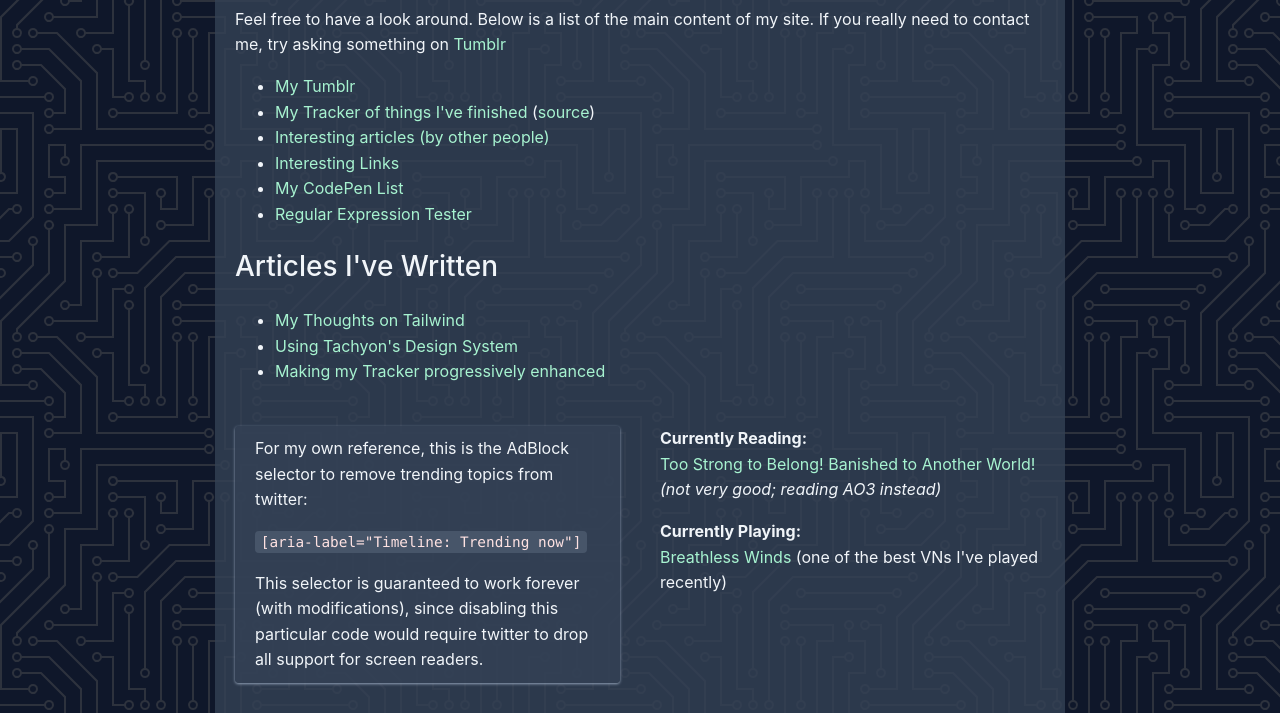
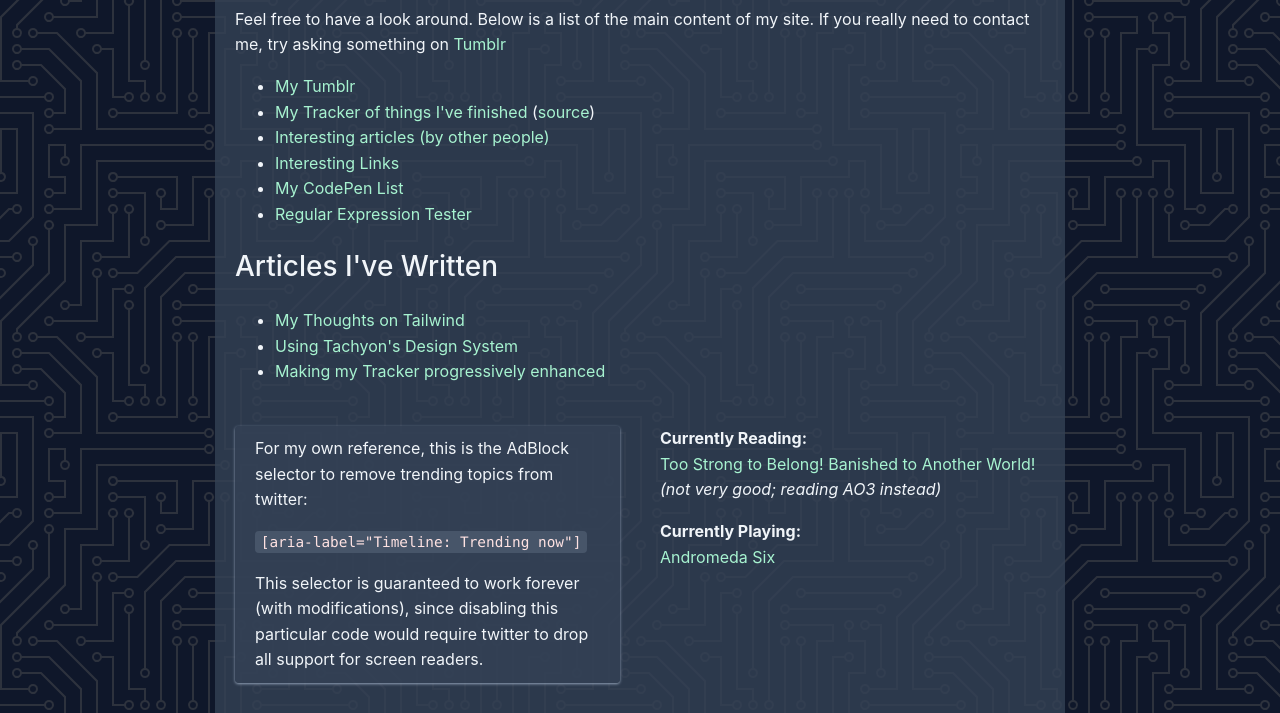
Before and after one commit to armornick/neocities-armornick, an Eleventy site: page index.html in a window 1280 px wide. Shown: the part 128-841 px from the top of the page. Built offline with nearby package versions, Linux system fonts and the light colour scheme; Eleventy itself is replaced by a stand-in of ours; files that its build step writes are made by us from their sources.

Commit message:
update currently playing

```diff
--- a/index.html
+++ b/index.html
@@ -48,9 +48,9 @@
         <p>
             <strong>Currently Playing:</strong>
             <br>
-            <a href="https://breathlesswinds.itch.io/breathless-winds">
-                Breathless Winds
-            </a> (one of the best VNs I've played recently)
+            <a href="https://wanderlust-games.itch.io/andromeda-six">
+                Andromeda Six
+            </a>
             <!--
             <br>
             <a href="https://www.mobygames.com/game/92903/monster-hunter-stories/">
```
